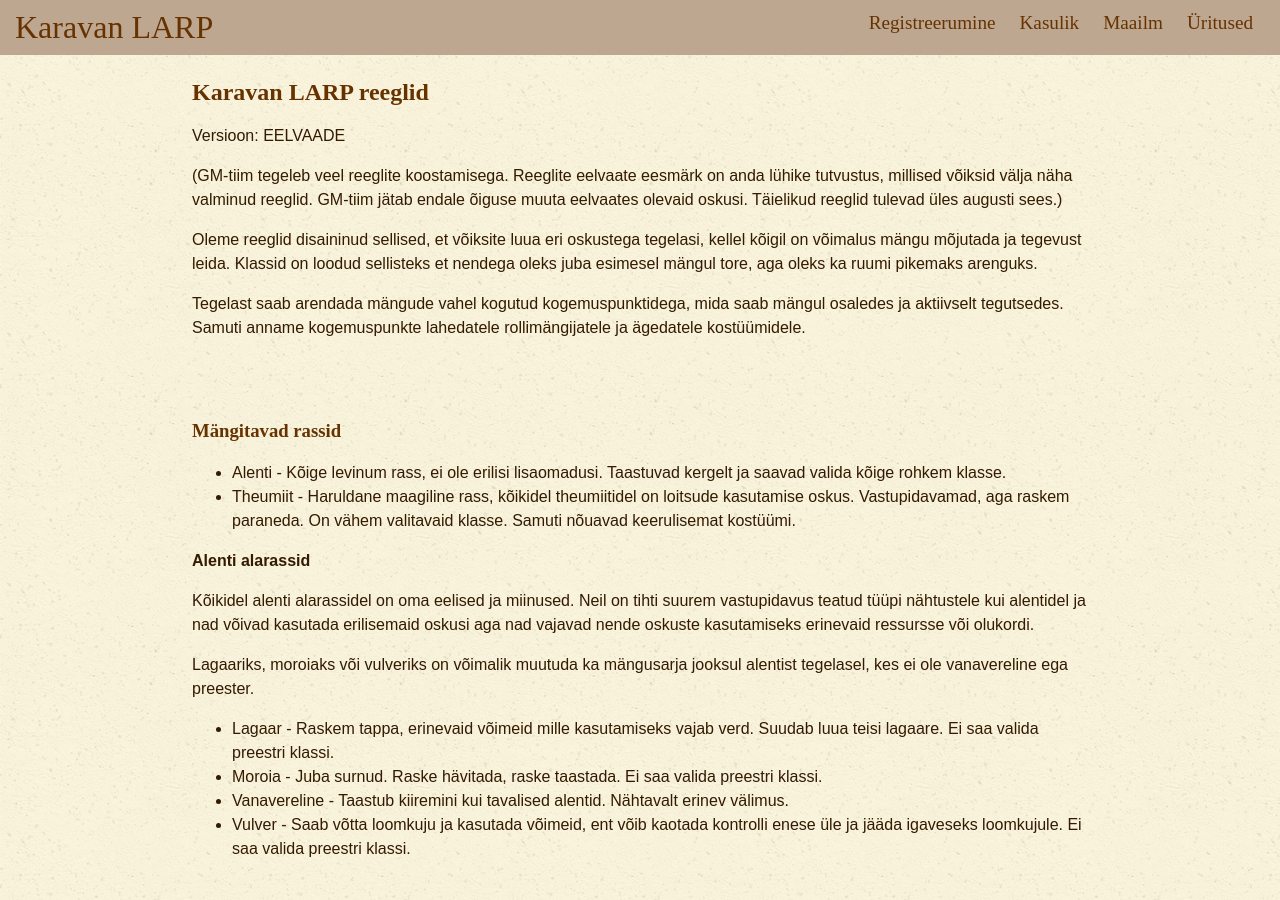
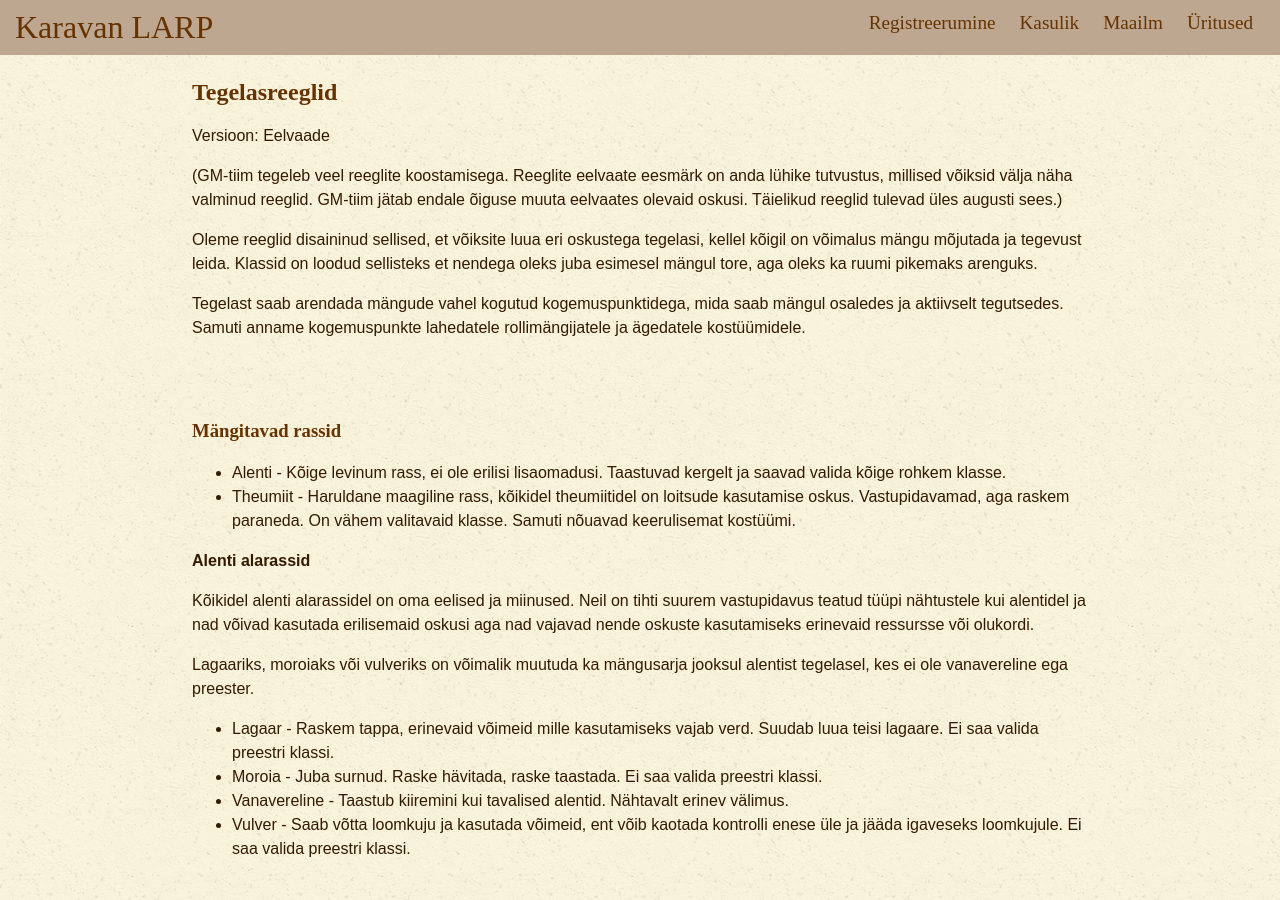
Before and after one commit to karavanlarp/karavanlarp.github.io, a Jekyll site: the page built from est/useful/characterrules.md, in a window 1280 px wide and 900 px high. Built offline with Jekyll 4.4.1, drawn with Linux system fonts in a browser that asks for light colours; some web fonts are replaced.

Commit message:
text fix

```diff
--- a/est/useful/characterrules.md
+++ b/est/useful/characterrules.md
@@ -2,9 +2,9 @@
 layout: default-est
 title: Tegelasreeglid
 ---
-## Karavan LARP reeglid
+## Tegelasreeglid
 
-Versioon: EELVAADE
+Versioon: Eelvaade
 
 (GM-tiim tegeleb veel reeglite koostamisega. Reeglite eelvaate eesmärk on anda lühike tutvustus, millised võiksid välja näha valminud reeglid. GM-tiim jätab endale õiguse muuta eelvaates olevaid oskusi. Täielikud reeglid tulevad üles augusti sees.)
 
```
